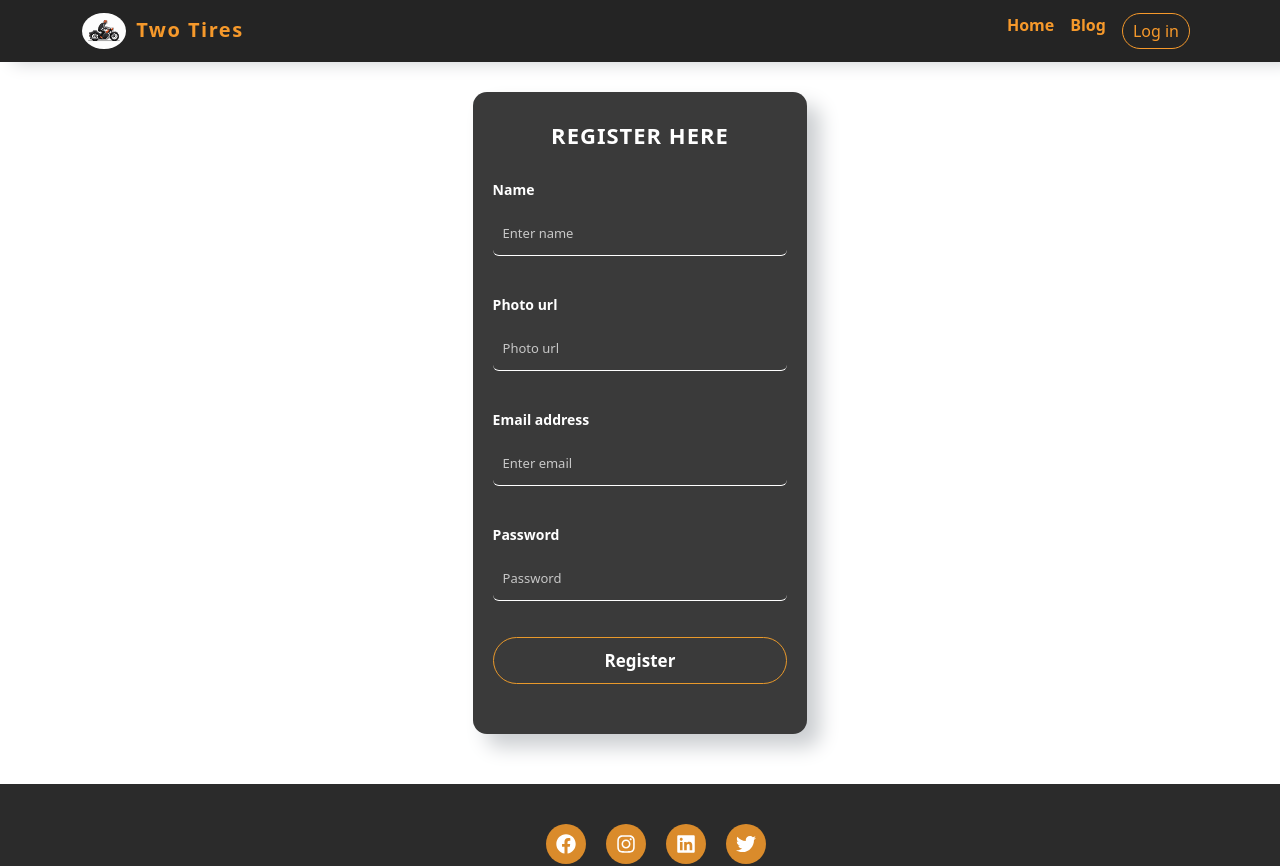
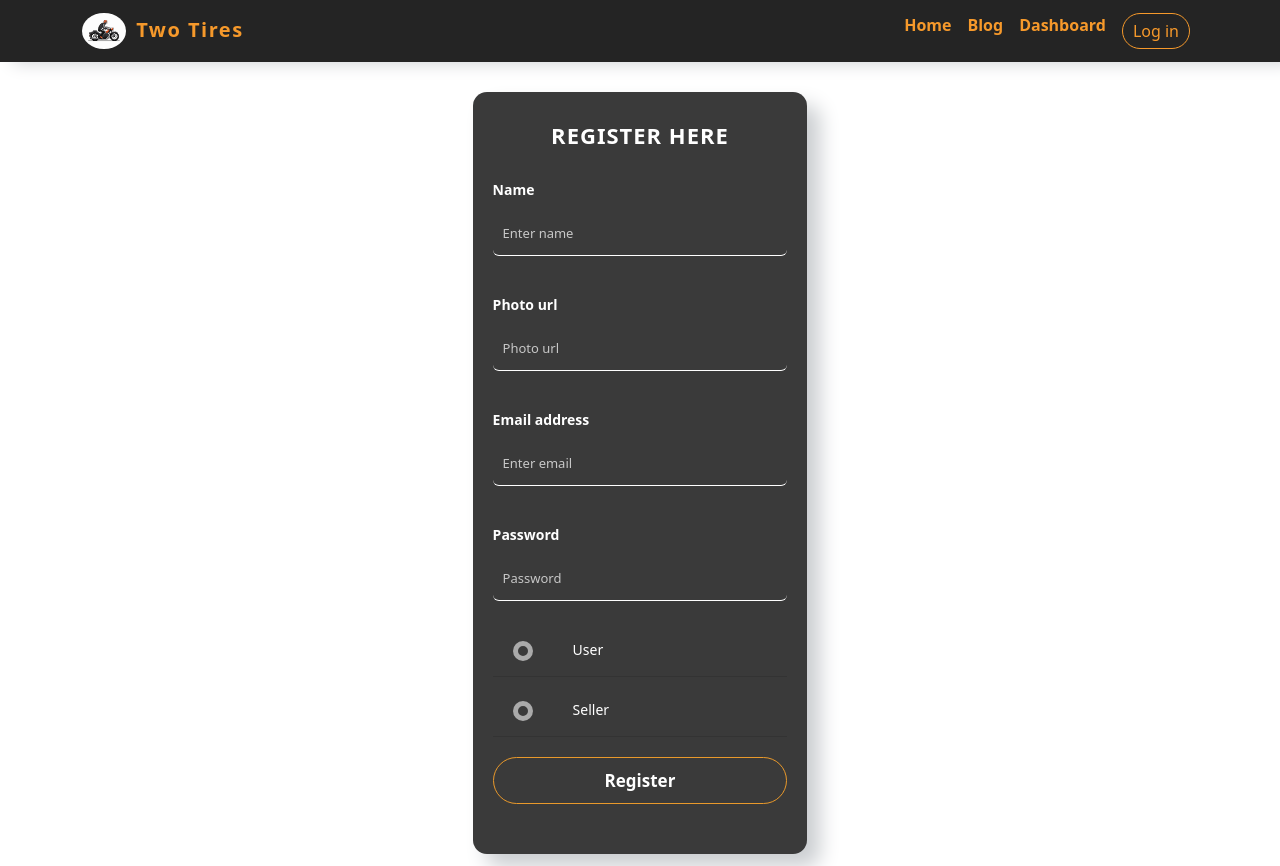
Before and after one commit to Sharif101/TwoTiers-client-, a React (Create React App) app: page /register in a window 1280 px wide. Shown: the top 866 px of the page. Built offline with nearby package versions, Linux system fonts and the light colour scheme; no server answers.

Commit message:
radio add

```diff
--- a/src/Pages/Blog/Blog.js
+++ b/src/Pages/Blog/Blog.js
@@ -8,50 +8,104 @@ const Blog = () => {
     <div>
       <Accordion className="mt-5" defaultActiveKey={["0"]} alwaysOpen>
         <Accordion.Item eventKey="0">
-          <Accordion.Header>Difference between SQL and NoSQL</Accordion.Header>
+          <Accordion.Header>
+            What are the different ways to manage a state in a React
+            application?
+          </Accordion.Header>
           <Accordion.Body>
-            SQL is the programming language used to interface with relational
-            databases. (Relational databases model data as records in rows and
-            tables with logical links between them). NoSQL is a class of DBMs
-            that are non-relational and generally do not use SQL.
+            There are four different ways to manage a state in a React
+            application :
+            <ul>
+              <li>Local state</li>
+              <li>Global state</li>
+              <li>Server state</li>
+              <li>URL state</li>
+            </ul>
           </Accordion.Body>
         </Accordion.Item>
 
         <Accordion.Item eventKey="1">
           <Accordion.Header>
-            What is JWT, and how does it work?
+            How does prototypical inheritance work?
           </Accordion.Header>
           <Accordion.Body>
-            What is JWT (JSON Web Token)? JSON Web Token (JWT) is an open
-            standard (RFC 7519) for securely transmitting information between
-            parties as JSON object. It is compact, readable and digitally signed
-            using a private key/ or a public key pair by the Identity
-            Provider(IdP)
+            Every object with its methods and properties contains an internal
+            and hidden property known as [[Prototype]]. The Prototypal
+            Inheritance is a feature in javascript used to add methods and
+            properties in objects. It is a method by which an object can inherit
+            the properties and methods of another object. Traditionally, in
+            order to get and set the [[Prototype]] of an object, we use
+            Object.getPrototypeOf and Object.setPrototypeOf.
           </Accordion.Body>
         </Accordion.Item>
 
         <Accordion.Item eventKey="2">
           <Accordion.Header>
-            What is the difference between javascript and NodeJS?
+            What is a unit test? Why should we write unit tests?
           </Accordion.Header>
           <Accordion.Body>
-            JavaScript is a simple programming language that can be used with
-            any browser that has the JavaScript Engine installed. Node. js, on
-            the other hand, is an interpreter or execution environment for the
-            JavaScript programming language
+            They enable you to catch bugs early in the development process.
+            Automated unit tests help a great deal with regression testing. They
+            detect code smells in your codebase. For example, if you're having a
+            hard time writing unit tests for a piece of code, it might be a sign
+            that your function is too complex.
           </Accordion.Body>
         </Accordion.Item>
 
         <Accordion.Item eventKey="3">
-          <Accordion.Header>
-            How does NodeJS handle multiple requests at the same time?
-          </Accordion.Header>
+          <Accordion.Header>React vs. Angular vs. Vue?</Accordion.Header>
           <Accordion.Body>
-            How NodeJS handle multiple client requests? NodeJS receives multiple
-            client requests and places them into EventQueue. NodeJS is built
-            with the concept of event-driven architecture. NodeJS has its own
-            EventLoop which is an infinite loop that receives requests and
-            processes them.
+            <p>
+              <b>Angular vs React:</b>
+            </p>{" "}
+            If the choice you’re making is based on Angular vs React alone, then
+            you’ll simply need to consider the pros and cons discussed for those
+            libraries in this post. But overall, keep in mind that both
+            libraries can be used for mobile and web apps, while Angular is
+            generally better for more complex apps that are enterprise-ready.
+            React often requires extra modules and components, which keeps the
+            core library small, but means there’s extra work involved when
+            incorporating outside tools. Angular, on the other hand, is more of
+            a full-fledged solution that doesn’t require extras like React often
+            does, though it does have a steeper learning curve for its core
+            compared to React. React is more suitable for intermediate to
+            advanced JavaScript developers who are familiar with concepts from
+            ES6 and up, while Angular favors those same developers who are also
+            familiar with TypeScript.<br></br>
+            <br></br>
+            <p>
+              <b>React vs Vue:</b>
+            </p>
+            The choice between React vs Vue is often debated and it’s not an
+            easy one. Vue has a vibrant and ever-growing community and has taken
+            over popularity vs. React in many respects. React developers are
+            still churning out lots of new components and extras, so there’s no
+            sign that React is on the decline either. Vue is generally more
+            suited to smaller, less complex apps and is easier to learn from
+            scratch compared to React. Vue can be easier to integrate into new
+            or existing projects and many feel its use of HTML templates along
+            with JSX is an advantage. Overall, Vue might be the best choice if
+            you’re a newer developer and not as familiar with advanced
+            JavaScript concepts, while React is quite well suited for
+            experienced programmers and developers who have worked with
+            object-oriented JavaScript, functional JavaScript, and similar
+            concepts.<br></br>
+            <br></br>
+            <p>
+              <b>Angular vs Vue:</b>
+            </p>
+            In most cases, you probably wouldn’t be deciding between only
+            Angular and Vue. They are vastly different libraries with very
+            different feature sets and learning curves. Vue is the clear choice
+            for less experienced developers, and Angular would be preferred for
+            those working on larger apps. A large library like Angular would
+            require more diligence in keeping up with what’s new, while Vue
+            would be less demanding in this regard and the fact that the two
+            most recent major releases of Vue are in separate repositories
+            helps. It should also be noted that Vue was created by a developer
+            who formerly worked on Angular for Google, so that’s another thing
+            to keep in mind, though that wouldn’t have a huge impact on your
+            decision.
           </Accordion.Body>
         </Accordion.Item>
       </Accordion>
--- /dev/null
+++ b/src/Pages/Dashboard/Dashboard.js
@@ -0,0 +1,11 @@
+import React from "react";
+
+const Dashboard = () => {
+  return (
+    <div>
+      <h1>Dashboard</h1>
+    </div>
+  );
+};
+
+export default Dashboard;
--- a/src/Pages/Login/Login.js
+++ b/src/Pages/Login/Login.js
@@ -10,7 +10,7 @@ import { useContext } from "react";
 import { GithubAuthProvider, GoogleAuthProvider } from "firebase/auth";
 import { useState } from "react";
 import { AuthContext } from "../../context/AuthProvider/AuthProvider";
-import Loader from "../../Utilities/Loader/Loader";
+// import Loader from "../../Utilities/Loader/Loader";
 
 const Login = () => {
   // let title = "";
@@ -24,7 +24,8 @@ const Login = () => {
   let from = location.state?.from?.pathname || "/";
 
   if (loading) {
-    return <Loader></Loader>;
+    // return <Loader></Loader>;
+    <p>loading</p>;
   }
 
   const googleProvider = new GoogleAuthProvider();
--- /dev/null
+++ b/src/Pages/Register/Register.css
@@ -0,0 +1,83 @@
+.radio-grp ul{
+    list-style: none;
+    margin: 0;
+    padding: 0;
+      overflow: auto;
+  }
+
+  .radio-grp ul li{
+    color: #AAAAAA;
+    display: block;
+    position: relative;
+    float: left;
+    width: 100%;
+    height: 60px;
+      border-bottom: 1px solid #333;
+  }
+
+  .radio-grp  ul li input[type=radio]{
+    position: absolute;
+    visibility: hidden;
+  }
+
+  .radio-grp  ul li label{
+    display: block;
+    position: relative;
+    font-weight: 300;
+    font-size: 14px;
+    padding: 0 25px 0 80px;
+    height: 30px;
+    z-index: 9;
+    cursor: pointer;
+  }
+
+  .radio-grp  ul li:hover label{
+      color: #FFFFFF;
+  }
+
+  .radio-grp  ul li .check{
+    display: block;
+    position: absolute;
+    border: 5px solid #AAAAAA;
+    border-radius: 100%;
+    height: 20px;
+    width: 20px;
+    top: 24px;
+    left: 20px;
+      z-index: 5;
+      transition: border .25s linear;
+      -webkit-transition: border .25s linear;
+  }
+
+  .radio-grp  ul li:hover .check {
+    border: 5px solid #FFFFFF;
+  }
+
+  .radio-grp  ul li .check::before {
+    display: block;
+    position: absolute;
+      content: '';
+    border-radius: 100%;
+    height: 15px;
+    width: 15px;
+    top: -2px;
+      left: -2px;
+    margin: auto;
+      transition: background 0.25s linear;
+      -webkit-transition: background 0.25s linear;
+  }
+
+  .radio-grp  input[type=radio]:checked ~ .check {
+    border: 5px solid #E98B29;
+  }
+
+  .radio-grp  input[type=radio]:checked ~ .check::before{
+    background: #E98B29;
+  }
+
+  .radio-grp  input[type=radio]:checked ~ label{
+    color: #E98B29;
+  }
+  .inside{
+    font-size: 12px;
+  }
--- a/src/Pages/Register/Register.js
+++ b/src/Pages/Register/Register.js
@@ -5,6 +5,7 @@ import Form from "react-bootstrap/Form";
 import { useLocation, useNavigate } from "react-router-dom";
 import { AuthContext } from "../../context/AuthProvider/AuthProvider";
 import app from "../../firebase/firebase.confiq";
+import "./Register.css";
 
 const auth = getAuth(app);
 const Register = () => {
@@ -94,6 +95,25 @@ const Register = () => {
             required
           />
         </Form.Group>
+        <div class="radio-grp">
+          <ul>
+            <li>
+              <input type="radio" id="f-option" name="selector" />
+              <label for="f-option">User</label>
+
+              <div class="check"></div>
+            </li>
+
+            <li>
+              <input type="radio" id="s-option" name="selector" />
+              <label for="s-option">Seller</label>
+
+              <div class="check">
+                <div class="inside"></div>
+              </div>
+            </li>
+          </ul>
+        </div>
         <button className="log-button">Register</button>
       </Form>
     </div>
--- a/src/Routes/Routes.js
+++ b/src/Routes/Routes.js
@@ -1,6 +1,7 @@
 import { createBrowserRouter } from "react-router-dom";
 import Main from "../Layout/Main";
 import Blog from "../Pages/Blog/Blog";
+import Dashboard from "../Pages/Dashboard/Dashboard";
 import Error from "../Pages/Error/Error";
 import Home from "../Pages/Home/Home";
 import Login from "../Pages/Login/Login";
@@ -25,6 +26,10 @@ export const routes = createBrowserRouter([
         ),
       },
       {
+        path: "/dashboard",
+        element: <Dashboard></Dashboard>,
+      },
+      {
         path: "/login",
         element: <Login></Login>,
       },
--- a/src/Shared/Header/Header.js
+++ b/src/Shared/Header/Header.js
@@ -36,6 +36,7 @@ const Header = () => {
             <Nav className="ms-auto">
               <Link to="/">Home</Link>
               <Link to="/blog">Blog</Link>
+              <Link to="/dashboard">Dashboard</Link>
 
               {/* -------------------------- */}
 
```
